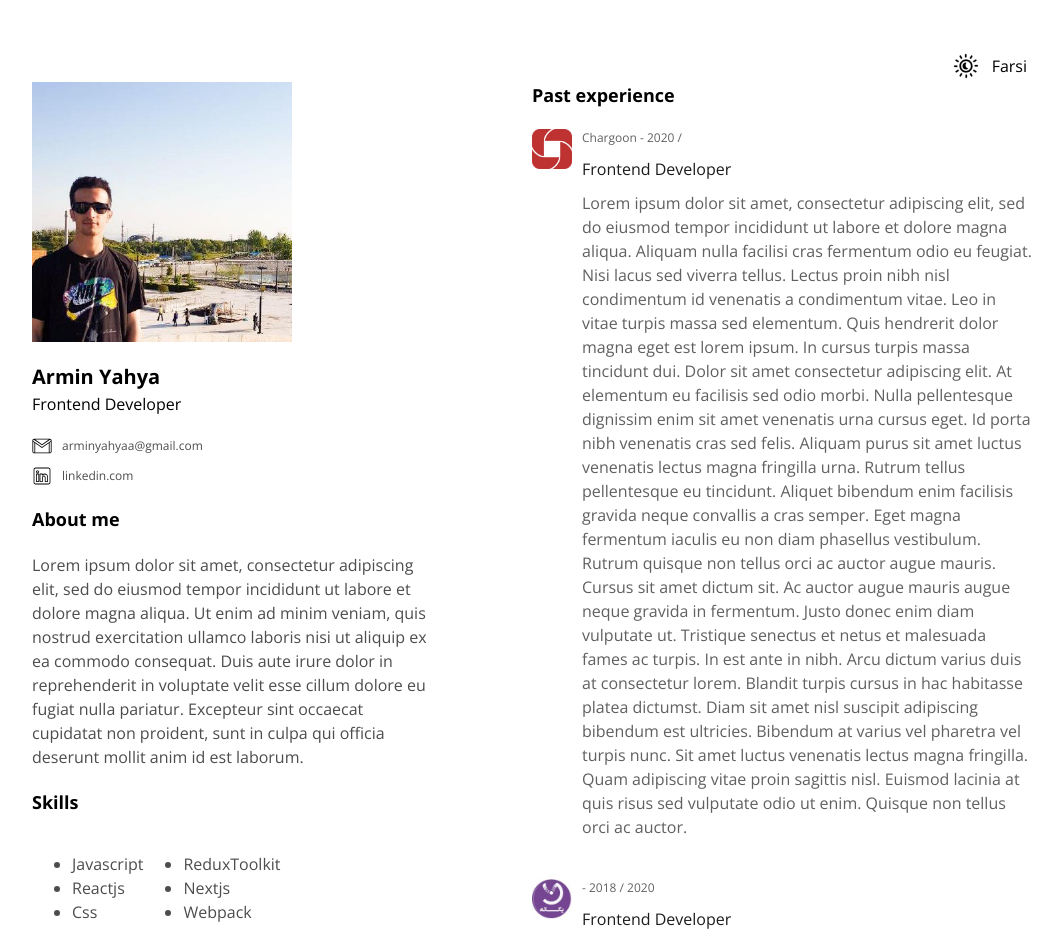
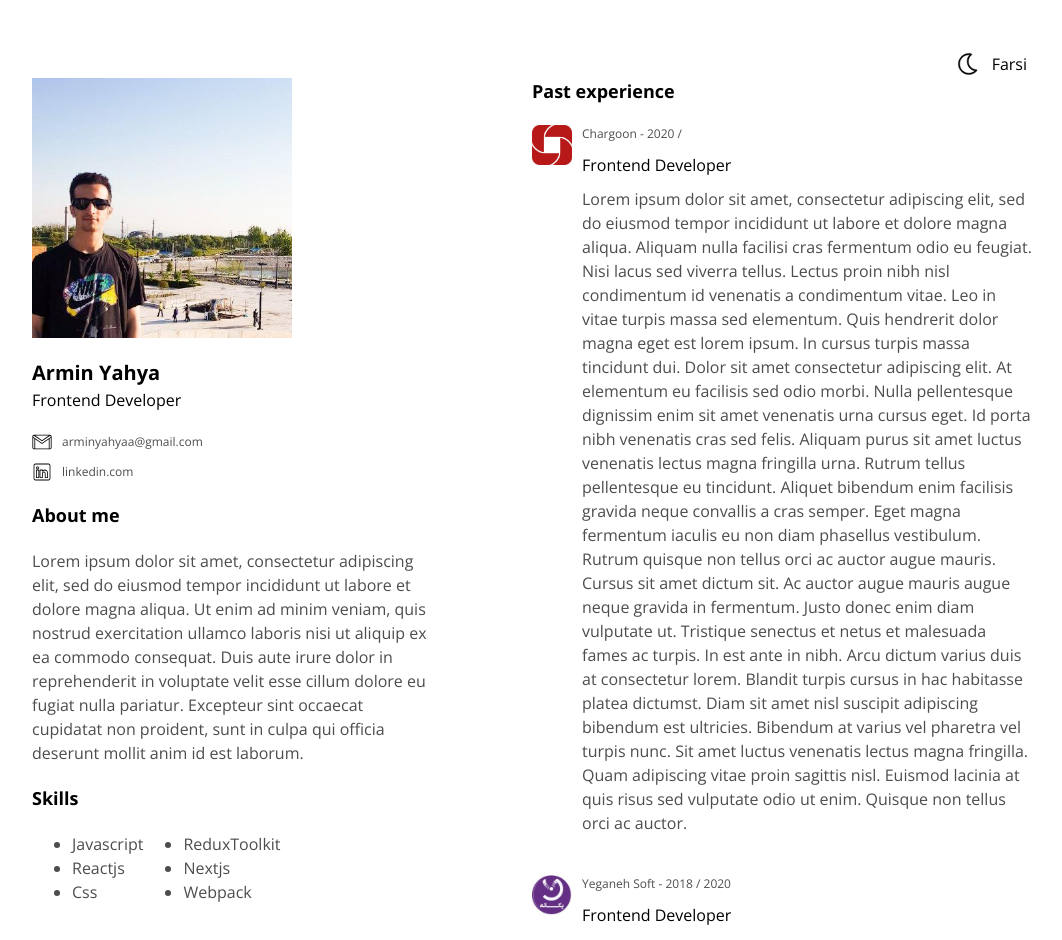
Before and after one commit to arminyahya/cv-nextjs, a Next.js app in the folder cv-nextjs/: page / in a window 1280 px wide. Shown: the top 940 px of the page, without its empty margins (108-1170 px from the left). Built offline with nearby package versions, Linux system fonts and the light colour scheme.

Commit message:
Add some animations

```diff
--- a/cv-nextjs/src/app/_components/header.tsx
+++ b/cv-nextjs/src/app/_components/header.tsx
@@ -11,7 +11,7 @@ type HeaderProps = {
 
 export default function Header({ setCurrentLang }: HeaderProps) {
 
-	const [currentTheme, setCurrentTheme] = useState<'light' | 'dark'>('dark');
+	const [currentTheme, setCurrentTheme] = useState<'light' | 'dark'>('light');
 	const context = useContext(AppContext);
 	const {language} = context;
 
--- a/cv-nextjs/src/app/_translation/useTranslation.tsx
+++ b/cv-nextjs/src/app/_translation/useTranslation.tsx
@@ -10,6 +10,7 @@ export default function useTranslation() {
 		return dictionary[word];
 	}
 	return {
-		translate
+		translate,
+		currentLanguage: context.language
 	}
 }
--- a/cv-nextjs/src/app/globals.css
+++ b/cv-nextjs/src/app/globals.css
@@ -18,7 +18,7 @@
 
 .fade-in-animation {
   transition-timing-function: ease;
-	animation: 2s fadeIn forwards;
+	animation: 1s fadeIn forwards;
 }
 
 div {
@@ -49,3 +49,7 @@ body {
 .header_item svg {
 	vertical-align: middle;
 }
+
+ul {
+	margin: 0px;
+}
--- a/cv-nextjs/src/app/layout.tsx
+++ b/cv-nextjs/src/app/layout.tsx
@@ -14,7 +14,7 @@ export default function RootLayout({
 }: Readonly<{
   children: React.ReactNode;
 }>) {
-	const [currentLang, setCurrentLang] = useState<"en" | 'fa'>("en")
+	const [currentLang, setCurrentLang] = useState<"en" | 'fa'>("en");
   return (
     <html dir={currentLang === 'en' ? 'ltr' : 'rtl'} lang={currentLang}>
       <body className={(currentLang === 'en'? openSans.className :iranYekan.className)}>
--- a/cv-nextjs/src/app/page.css
+++ b/cv-nextjs/src/app/page.css
@@ -52,15 +52,15 @@
 	color: var(--text-color-lighter);
 	font-size: 12px;
 }
+
 @keyframes slideFromLeft {
   from { left: -100%; }
-  to { left: 0; }
+  to { left: 0px; }
 }
 
-.slide-from-left {
-	position: relative;
-	left: -100%;
-  animation: slideFromLeft 0.5s forwards;
+@keyframes slideFromRight {
+  from { right: -100%; }
+  to { right: 0px; }
 }
 
 .main .header {
@@ -68,13 +68,12 @@
 	font-size: 18px;
 	font-weight: bold;
 	margin-bottom: 20px;
-
 }
 
 
 .about-me {
 	animation-delay: 0.25;
-	animation: fadeIn 2s forwards;
+	animation: fadeIn 1s forwards;
 }
 
 
@@ -102,41 +101,39 @@
 
 .skills_item {
 	opacity: 0;
-	animation: fadeIn 1s forwards;
+	animation: fadeIn 0.5s forwards;
 }
-.skills_item:nth-child(1) {
-	animation-delay: 2s;
+/* .skills_item:nth-child(1) {
+	animation-delay: 1s;
 }
 
 .skills_item:nth-child(2) {
-	animation-delay: 2.25s;
+	animation-delay: 1.25s;
 }
 
 .skills_item:nth-child(3) {
-	animation-delay: 2.5s;
+	animation-delay: 1.5s;
 }
 
 
 .skills_item:nth-child(4) {
-	animation-delay: 3s;
+	animation-delay: 1.75s;
 }
 
 .skills_item:nth-child(5) {
-	animation-delay: 3.25s;
+	animation-delay: 2s;
 }
 
 .skills_item:nth-child(6) {
-	animation-delay: 3.5s;
-}
+	animation-delay: 2.25s;
+} */
 
 .past-experience_header {
-	animation-delay: 4.5s;
 }
 
 .past-experience {
 	margin-bottom: 20px;
 	opacity: 0;
-	animation-delay: 4.5s;
 }
 .past-experience_item {
 	display: flex;
@@ -174,3 +171,23 @@
 		flex-direction: row;
 	}
 }
+
+.slide-from-right {
+	position: relative;
+	right: -100%;
+	left: unset;
+	opacity: 0;
+  animation: slideFromRight 0.5s forwards, 1s fadeIn forwards;
+}
+
+.slide-from-left {
+	position: relative;
+	opacity: 0;
+	left: -100%;
+  animation: slideFromLeft 0.5s forwards, 1s fadeIn forwards;
+}
+
+html[dir="rtl"] .contact-info_item_icon{
+	margin-right: 0px;
+	margin-left: 10px;
+}
--- a/cv-nextjs/src/app/page.tsx
+++ b/cv-nextjs/src/app/page.tsx
@@ -1,15 +1,16 @@
 "use client";
 import Image from "next/image";
 import "./page.css";
-import { useState } from "react";
+import { useContext, useState } from "react";
 import { darkThemeColors, lightThemeColors } from "./constant";
 import LinkedinIcon from "@/Icons/linkedin-icon";
 import GmailIcon from "@/Icons/gmail-icon";
-import AppContext from "@/appcontext";
 import useTranslation from "./_translation/useTranslation";
+import AppContext from "@/appContext";
 
 export default function Home() {
-  const { translate } = useTranslation();
+  const { translate, currentLanguage } = useTranslation();
+	const slideClassName = currentLanguage === 'en' ? 'slide-from-left' : 'slide-from-right';
   return (
     <main className={"main"}>
       <section className={"main-section"}>
@@ -32,14 +33,14 @@ export default function Home() {
             <div className="contact-info_item_text">linkedin.com</div>
           </div>
         </div>
-        <div className="header slide-from-left">{translate("about_me")}</div>
+        <div className={"header " + slideClassName}>{translate("about_me")}</div>
         <div
           className="topic-inner-text margin-bottom about-me"
           style={{ maxWidth: 400 }}
         >
           {translate("about_me_content")}
         </div>
-        <div className="header slide-from-left">{translate("skills")}</div>
+        <div className={"header " + slideClassName}>{translate("skills")}</div>
         <div className="topic-inner-text skills_inner">
 					<ul>
             <li className="skills_item">Javascript</li>
@@ -56,7 +57,7 @@ export default function Home() {
         </div>
       </section>
       <section className={"main-section "}>
-        <div className="header past-experience_header slide-from-left">{translate("past_experiences")}</div>
+        <div className={"header " + slideClassName}>{translate("past_experiences")}</div>
         <div className="past-experience fade-in-animation">
           <div className="past-experience_item margin-bottom-2x">
             <div className="past-experience_item_icon_wrapper">
@@ -67,7 +68,7 @@ export default function Home() {
             <div className="past-experience_item_detail">
               <div className="past-experience_item_detail_date">
                 {translate("chargoon")} - {translate("2020")} /{" "}
-                {translate("Present")}
+                {translate("Ppresent")}
               </div>
               <div className="past-experience_item_detail_role">
                 {translate("role")}
@@ -85,7 +86,7 @@ export default function Home() {
             </div>
             <div className="past-experience_item_detail">
               <div className="past-experience_item_detail_date">
-							{translate("Yeganeh Soft")} - {translate("2018")} / {translate("2020")}
+							{translate("yeganeh_soft")} - {translate("2018")} / {translate("2020")}
               </div>
               <div className="past-experience_item_detail_role">
                 {translate("role")}
--- a/cv-nextjs/src/appContext.tsx
+++ b/cv-nextjs/src/appContext.tsx
@@ -7,7 +7,7 @@ type AppContextType = {
 }
 
 const AppContext = createContext<AppContextType>({
-	language: 'fa'
+	language: 'en'
 })
 
 export default AppContext;
```
